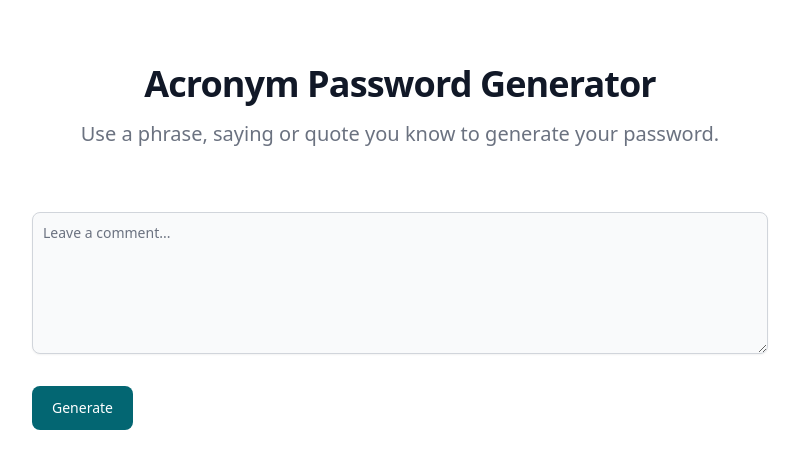
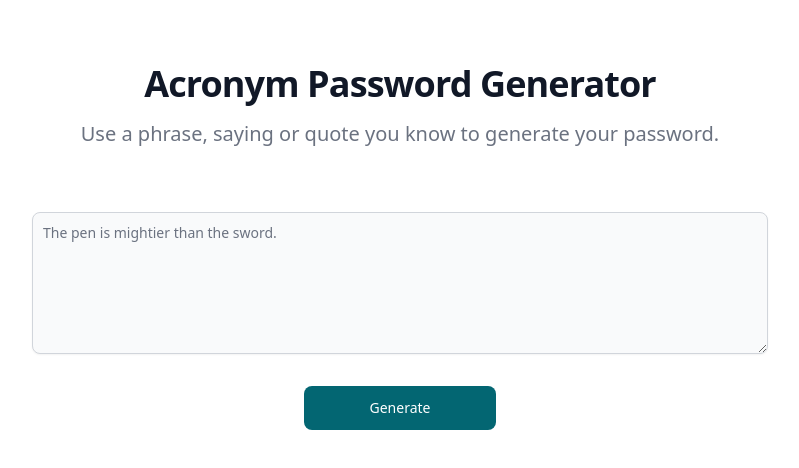
Before and after one commit to geyermichael/acronym-password-generator, a Vue app: page / in a window 1280 px wide. Shown: the top 468 px of the page, without its empty margins (240-1039 px from the left). Built offline with nearby package versions, Linux system fonts and the light colour scheme.

Commit message:
chore: ui improvments

```diff
--- a/src/App.vue
+++ b/src/App.vue
@@ -1,16 +1,43 @@
 <script setup lang="ts">
-import { ref } from 'vue';
+import { ref, watch } from 'vue';
 import { useGeneratePassword } from './composables/useGeneratePassword';
 
 const sentence = ref('');
+const password = ref('');
+const pending = ref(false);
+const error = ref(false);
+function submit(): void {
+  password.value = '';
+  error.value = false;
 
-function submit(): void {
-  useGeneratePassword(sentence.value.trim());
+  if (sentence.value === '') {
+    error.value = true;
+    return;
+  }
+
+  pending.value = true;
+  setTimeout(() => {
+    try {
+      password.value = useGeneratePassword(sentence.value);
+      pending.value = false;
+    } catch (err) {
+      error.value = true;
+      pending.value = false;
+    }
+  }, 450);
 }
+
+watch(sentence, () => {
+  if (sentence.value === '') {
+    error.value = true;
+  } else {
+    error.value = false;
+  }
+});
 </script>
 
 <template>
-  <main>
+  <main class="min-h-screen bg-white dark:bg-gray-900">
     <section>
       <div id="generator" class="py-8 lg:py-16 px-4 mx-auto max-w-screen-md">
         <h2
@@ -30,16 +57,59 @@ function submit(): void {
               v-model="sentence"
               rows="6"
               class="block p-2.5 w-full text-sm text-gray-900 bg-gray-50 rounded-lg shadow-sm border border-gray-300 focus:ring-teal-500 focus:border-teal-500 dark:bg-gray-700 dark:border-gray-600 dark:placeholder-gray-400 dark:text-white dark:focus:ring-teal-500 dark:focus:border-teal-500"
-              placeholder="Leave a comment..."
+              :placeholder="
+                error
+                  ? 'You have to provide a phrase, saying or quote.'
+                  : 'The pen is mightier than the sword.'
+              "
+              :class="
+                error
+                  ? 'outline outline-1 outline-red-500 placeholder:text-red-500'
+                  : ''
+              "
             ></textarea>
           </div>
           <button
+            :disabled="error"
             type="submit"
-            class="inline-block mx-auto py-3 px-5 text-sm font-medium text-center text-white rounded-lg bg-teal-700 sm:w-fit hover:bg-teal-800 focus:ring-4 focus:outline-none focus:ring-teal-300 dark:bg-teal-600 dark:hover:bg-teal-700 dark:focus:ring-teal-800"
+            class="flex items-center justify-center mx-auto min-w-[12rem] py-3 px-5 text-sm font-medium text-center text-white rounded-lg bg-teal-700 sm:w-fit hover:bg-teal-800 focus:ring-4 focus:outline-none focus:ring-teal-300 dark:bg-teal-600 dark:hover:bg-teal-700 dark:focus:ring-teal-800 disabled:bg-gray-300"
           >
-            Generate
+            <svg
+              v-if="pending"
+              aria-hidden="true"
+              role="status"
+              class="inline w-4 h-4 text-white animate-spin"
+              viewBox="0 0 100 101"
+              fill="none"
+              xmlns="http://www.w3.org/2000/svg"
+            >
+              <path
+                d="M100 50.5908C100 78.2051 77.6142 100.591 50 100.591C22.3858 100.591 0 78.2051 0 50.5908C0 22.9766 22.3858 0.59082 50 0.59082C77.6142 0.59082 100 22.9766 100 50.5908ZM9.08144 50.5908C9.08144 73.1895 27.4013 91.5094 50 91.5094C72.5987 91.5094 90.9186 73.1895 90.9186 50.5908C90.9186 27.9921 72.5987 9.67226 50 9.67226C27.4013 9.67226 9.08144 27.9921 9.08144 50.5908Z"
+                fill="#E5E7EB"
+              />
+              <path
+                d="M93.9676 39.0409C96.393 38.4038 97.8624 35.9116 97.0079 33.5539C95.2932 28.8227 92.871 24.3692 89.8167 20.348C85.8452 15.1192 80.8826 10.7238 75.2124 7.41289C69.5422 4.10194 63.2754 1.94025 56.7698 1.05124C51.7666 0.367541 46.6976 0.446843 41.7345 1.27873C39.2613 1.69328 37.813 4.19778 38.4501 6.62326C39.0873 9.04874 41.5694 10.4717 44.0505 10.1071C47.8511 9.54855 51.7191 9.52689 55.5402 10.0491C60.8642 10.7766 65.9928 12.5457 70.6331 15.2552C75.2735 17.9648 79.3347 21.5619 82.5849 25.841C84.9175 28.9121 86.7997 32.2913 88.1811 35.8758C89.083 38.2158 91.5421 39.6781 93.9676 39.0409Z"
+                fill="currentColor"
+              />
+            </svg>
+            <span v-if="!pending"> Generate </span>
           </button>
         </form>
+        <div v-if="password">
+          <div class="mb-6">
+            <label
+              for="default-input"
+              class="block mb-2 text-sm font-medium text-gray-900 dark:text-gray-300"
+              >Generated password</label
+            >
+            <input
+              v-model="password"
+              type="text"
+              id="default-input"
+              class="bg-gray-50 text-center border border-gray-300 text-gray-900 text-sm rounded-lg focus:ring-teal-500 focus:border-teal-500 block w-full p-2.5 dark:bg-gray-700 dark:border-gray-600 dark:placeholder-gray-400 dark:text-white dark:focus:ring-teal-500 dark:focus:border-teal-500"
+            />
+          </div>
+        </div>
       </div>
     </section>
   </main>
--- a/tailwind.config.cjs
+++ b/tailwind.config.cjs
@@ -1,14 +1,13 @@
 /** @type {import('tailwindcss').Config} */
 module.exports = {
   content: [
-    "./index.html",
-    "./src/**/*.{vue,js,ts,jsx,tsx}",
-    "./node_modules/flowbite/**/*.js"
+    './index.html',
+    './src/**/*.{vue,js,ts,jsx,tsx}',
+    './node_modules/flowbite/**/*.js',
   ],
   theme: {
     extend: {},
   },
-  plugins: [
-    require('flowbite/plugin')
-]
-}
+  darkMode: 'media',
+  plugins: [require('flowbite/plugin')],
+};
```
